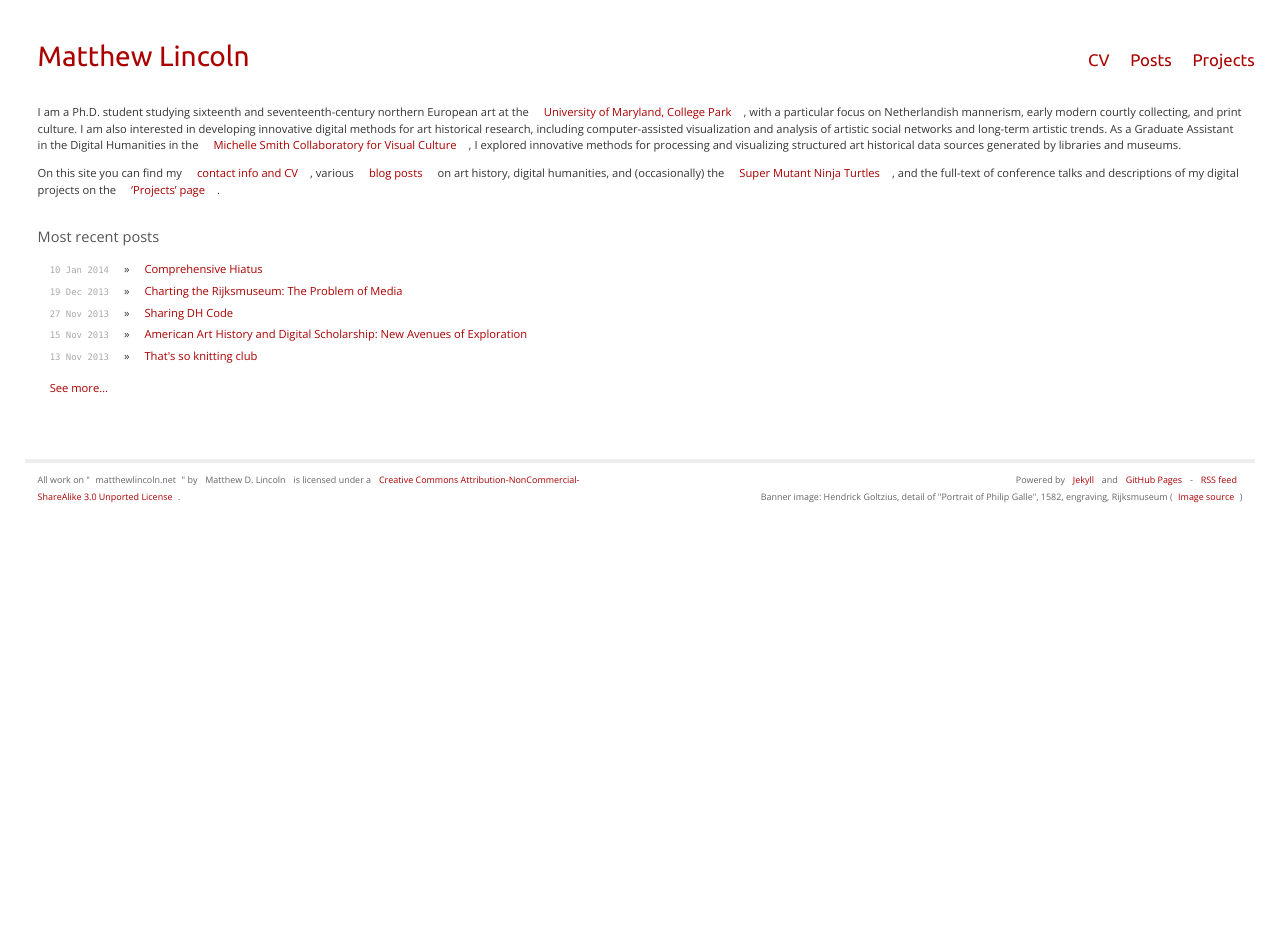
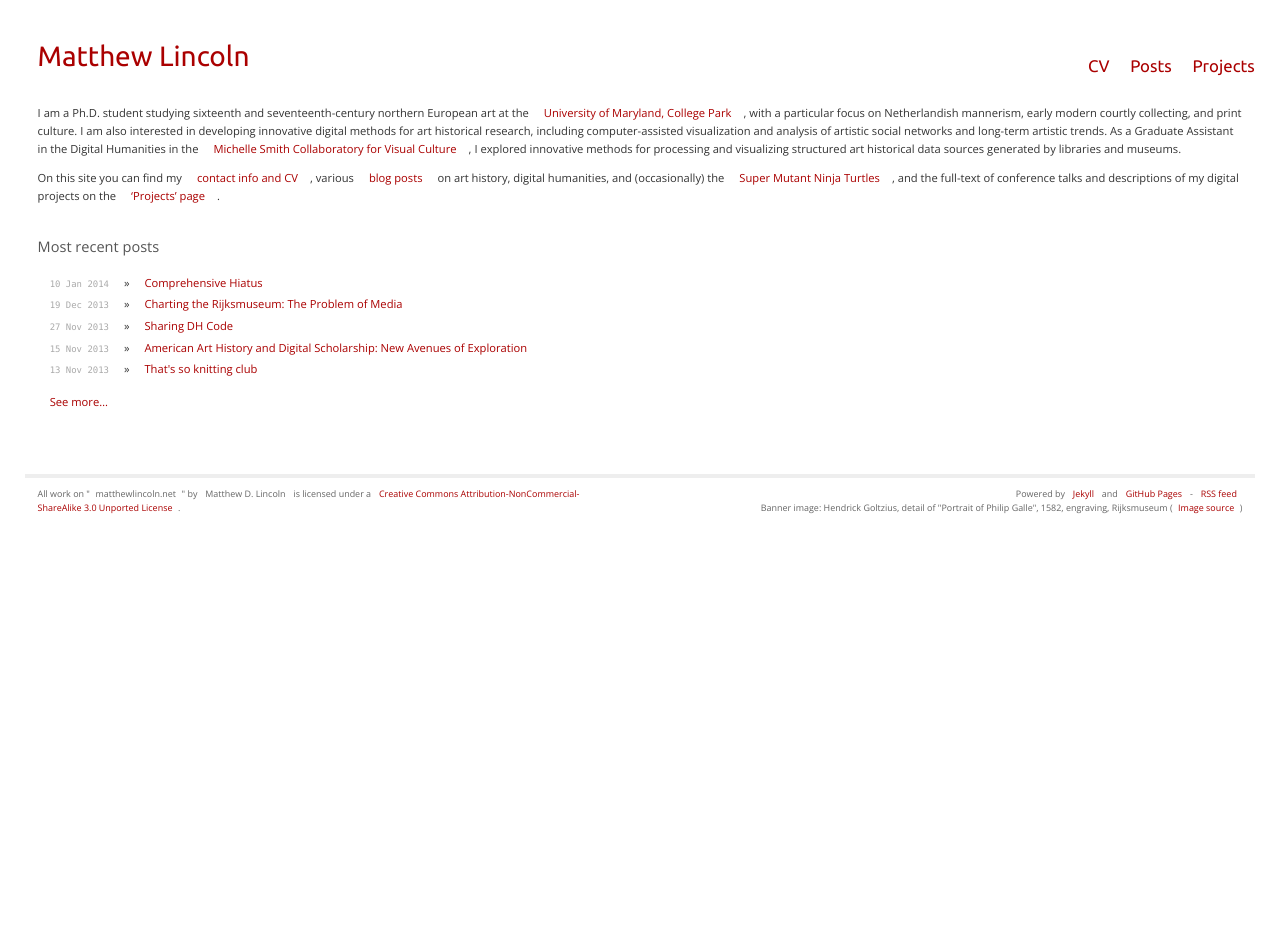
Before and after one commit to mdlincoln/mdlincoln.github.io, a Jekyll site: the page built from index.md, in a window 1280 px wide. Built offline with Jekyll 4.4.1, drawn with Linux system fonts in a browser that asks for light colours.

Commit message:
Improve typography
Increase font size and line height. Reduce max-width to an average of
70 characters or so.

```diff
--- a/css/main.css
+++ b/css/main.css
@@ -14,13 +14,13 @@
 
 body {
   background-color: #fff;
-  font: 1em "Open Sans", Helvetica, Arial, sans-serif;
+  font: 14pt "Open Sans", Helvetica, Arial, sans-serif;
   color: #343434;
   text-align: left;
   width: 65%;
-  max-width: 50em;
+  max-width: 518pt;
   margin: 2em auto 2em;
-  line-height: 1.5em;
+  line-height: 1.62;
 }
 
 h1, h2, h3, h4, h5, h6 {
```
